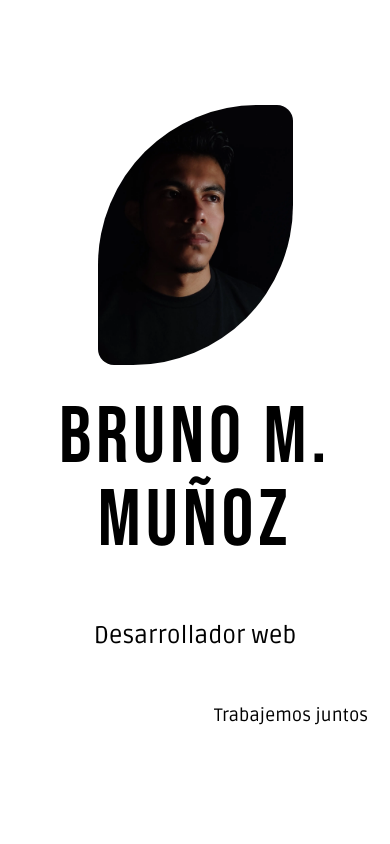
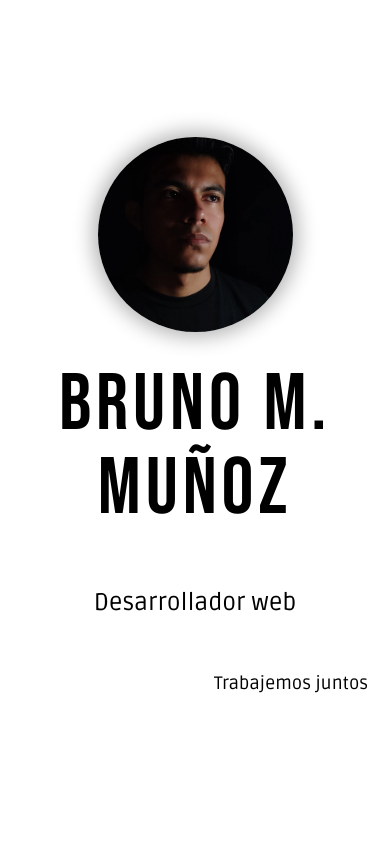
Before and after one commit to DromerJx/desarrolladorweb-brunomoreno, a plain HTML site: page index.html in a window 390 px wide. Shown: the top 844 px of the page. Drawn offline with nearby package versions, Linux system fonts and the light colour scheme.

Commit message:
cambios en la foto principal

```diff
--- a/style.css
+++ b/style.css
@@ -64,9 +64,7 @@ h1 {
     width: 100%;
     height: 4rem;
     display: grid;
-    border: 1px white solid;
     border-radius: 2rem;
-    place-items: center;
 }
 h2 {
     font-size: 2rem;
@@ -81,7 +79,8 @@ h2 {
     width: 25vw;
     height: auto;
     object-fit: cover;
-    border-radius: 10em 1em 10em 1em;
+    border-radius: 4px;
+    box-shadow: -10px 10px 30px 10px rgba(0, 0, 0, 0.3);
 }
 .subcont-bruno-bottom {
     width: 100%;
@@ -492,9 +491,8 @@ a {
         /* width: 100%; */
         height: 3rem;
         /* display: grid; */
-        border: 2px white solid;
         /* border-radius: 2rem; */
-        /* place-items: center; */
+        place-items: center;
     }
     h2 {
         font-size: 1.5rem;
@@ -509,9 +507,12 @@ a {
     }
     .subcont-bruno-top-right img {
         width: 50vw;
+        height: 50vw;
+        object-fit: cover;
+        box-shadow: 0px 0px 20px 5px rgba(0, 0, 0, 0.3);
         /* height: auto; */
         /* object-fit: cover; */
-        /* border-radius: 70% 35% 70% 35%; */
+        border-radius: 50%;
     }
     /* .subcont-bruno-bottom {
         width: 100%;
```
Also changed, not shown: imagenes/foto-bruno-cuadrado.webp (added).
